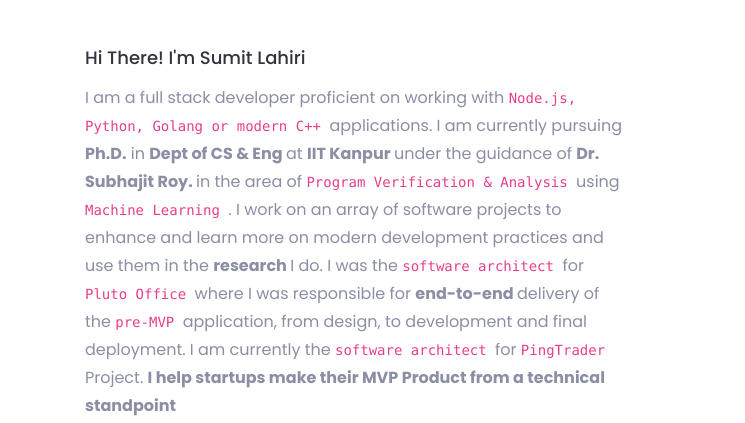
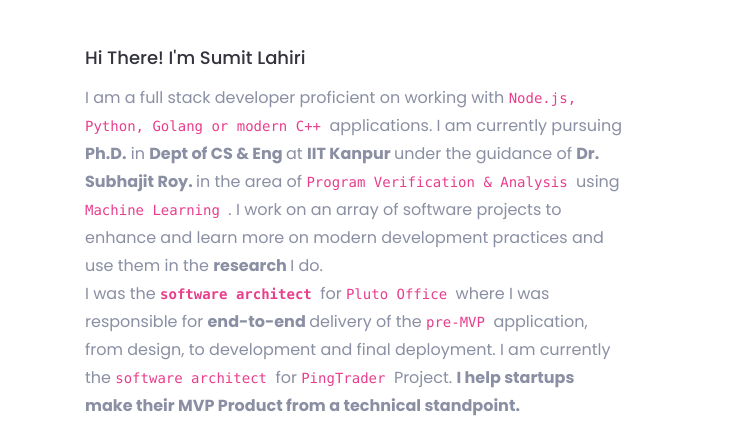
Before and after one commit to 3dfullstack/Portfolio-Netlify, a plain HTML site: page index.html in a window 1280 px wide. Shown: the part 1050-1473 px from the top of the page, 0-745 px from the left. Drawn offline with Linux system fonts and the light colour scheme; grey boxes are pictures that could not be loaded; files whose address does not match are found by name.

Commit message:
Update index.html

```diff
--- a/index.html
+++ b/index.html
@@ -203,13 +203,15 @@
                             <code> Program Verification & Analysis </code> using <code> Machine Learning </code>. I
                             work on an array of software
                             projects to enhance and learn more on modern development practices and use them in the
-                            <strong> research </strong> I do. I was the
-                            <code> software architect </code> for <code> Pluto Office </code> where I was responsible
+                            <strong> research </strong> I do.
+                            <br />
+                            I was the
+                            <strong><code> software architect </code></strong> for <code> Pluto Office </code> where I was responsible
                             for <strong> end-to-end </strong>
                             delivery of the <code> pre-MVP </code> application, from design, to development and final
                             deployment. I am currently the <code> software architect </code> for
                             <code> PingTrader </code> Project.
-                            <strong> I help startups make their MVP Product from a technical standpoint </strong>
+                            <strong> I help startups make their MVP Product from a technical standpoint.</strong>
                             <br />
                             I also conduct <code> Tech-Talk Saturdays </code> where I discuss on various <strong> software design </strong>
                             problems and <strong> principles </strong> that go into making modern software. Ping me if you want to join in
```
